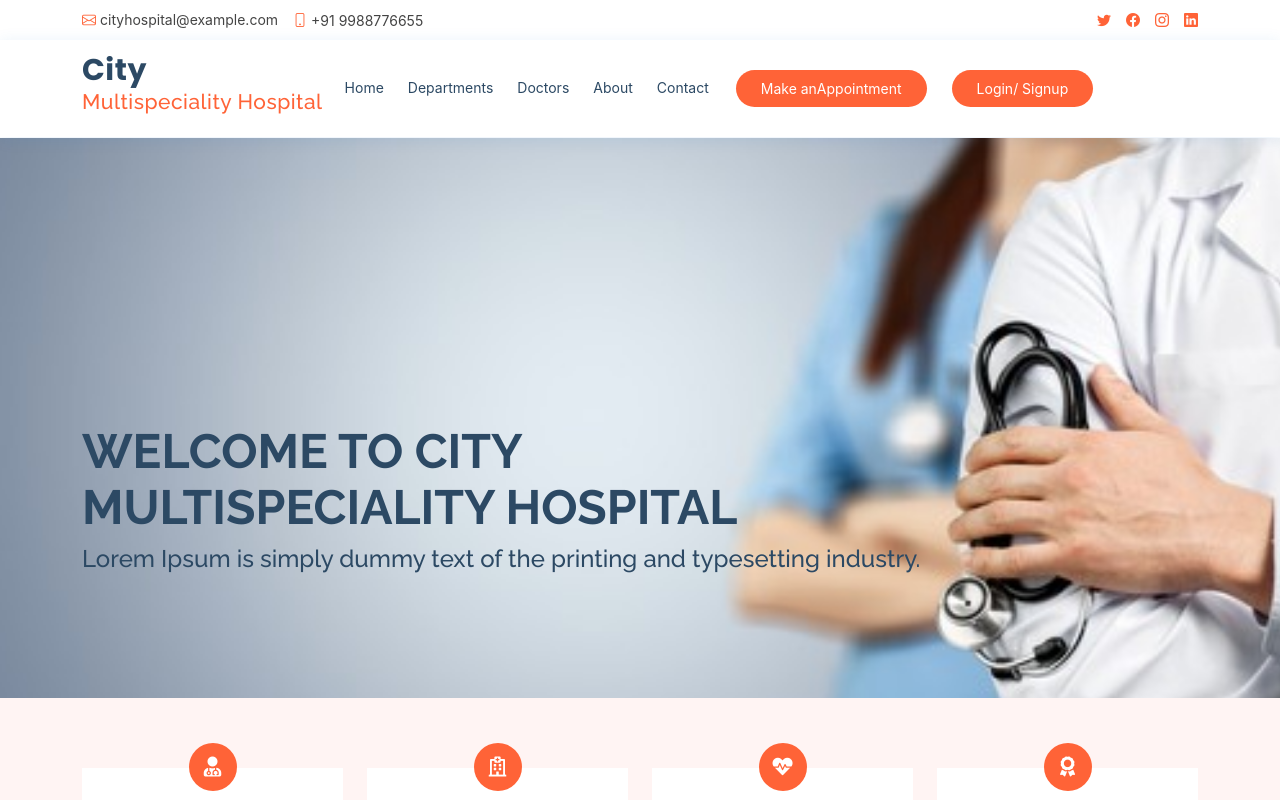
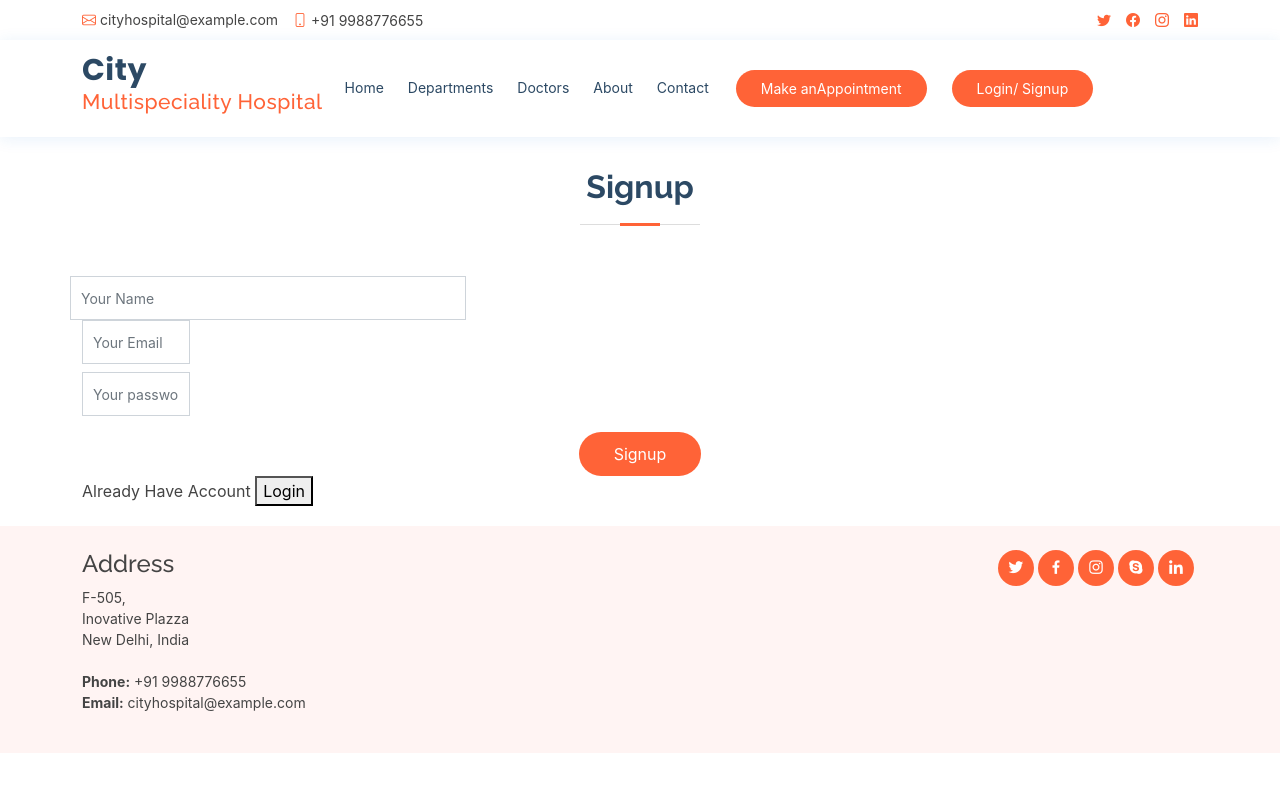
Before and after one commit to satasiyaprince/cityhospital, a React (Create React App) app: page /auth in a window 1280 px wide. Shown: the top 800 px of the page. Built offline with nearby package versions, Linux system fonts and the light colour scheme.

Commit message:
1_9_login

```diff
--- a/src/App.js
+++ b/src/App.js
@@ -10,6 +10,7 @@
 import { Route, Switch } from 'react-router-dom';
 import { useEffect, useState } from 'react';
 import Loading from './Container/Hoc/Loading';
+import Auth from './Container/Auth/Auth';
 
 const HWL = Loading(Home)
 
@@ -25,10 +26,10 @@
 
   return (
     <div>
-      <HWL
+      {/* <HWL
         loading = {loading}
-      />
-      {/* <Header />
+      /> */}
+      <Header />
     <Switch>
       <Route exact path={"/"} component={Home}/>
       <Route exact path={"/departments"} component={Departments}/>
@@ -36,8 +37,9 @@
       <Route exact path={"/doctors"} component={Doctors}/>
       <Route exact path={"/appointment"} component={Appointment}/>
       <Route exact path={"/contact"} component={Contact}/>
+      <Route exact path={"/auth"} component={Auth}/>
     </Switch>
-      <Footer /> */}
+      <Footer />
     </div>
   );
 }
--- a/src/Component/Header/Header.js
+++ b/src/Component/Header/Header.js
@@ -38,9 +38,9 @@
                     </nav>
                     <NavLink to={"/appointment"} className="appointment-btn scrollto"><span className="d-none d-md-inline">Make an</span>
                         Appointment</NavLink>
-                    <a href="#" className="appointment-btn scrollto">
+                    <NavLink to={"/auth"} className="appointment-btn scrollto">
                         <span className="d-none d-md-inline">Login/ Signup</span>
-                    </a>
+                    </NavLink>
                 </div>
             </header>
         </div>
--- /dev/null
+++ b/src/Container/Auth/Auth.js
@@ -0,0 +1,67 @@
+import React, { useState } from 'react';
+
+function Auth(props) {
+    const [userType, setUserType] = useState('Login/Signup');
+    return (
+        <div>
+            <section id="appointment" className="appointment">
+                <div className="container">
+                    <div className="section-title">
+                        {
+                            userType === 'Login' ?
+                                <h2>Login</h2>
+                                :
+                                <h2>Signup</h2>
+                        }
+                    </div>
+
+                    <div action method="post" role="form" className="php-email-form">
+                        <div className="col-md-4 form-group">
+                            {
+
+
+                                userType === 'Login' ?
+                                    null
+                                    :
+                                    <div className="row">
+                                        <input type="text" name="name" className="form-control" id="name" placeholder="Your Name" data-rule="minlen:4" data-msg="Please enter at least 4 chars" />
+                                        <div className="validate" />
+                                    </div>
+                            }
+
+
+                            <div className="row">
+                                <div className="col-md-4 form-group mt-3 mt-md-0">
+                                    <input type="email" className="form-control" name="email" id="email" placeholder="Your Email" data-rule="email" data-msg="Please enter a valid email" />
+                                    <div className="validate" />
+                                </div>
+                            </div>
+                            <div className="row">
+                                <div className="col-md-4 form-group mt-3 mt-md-0">
+                                    <input type="password" className="form-control" name="password" id="password" placeholder="Your password" data-rule="password" data-msg="Please enter a valid password" />
+                                    <div className="validate" />
+                                </div>
+                            </div>
+                        </div>
+                        {
+                            userType === 'Login' ?
+                                <div className="text-center"><button type="submit">Login</button></div>
+                                :
+                                <div className="text-center"><button type="submit">Signup</button></div>
+                        }
+
+                        {
+                            userType === 'Login' ?
+                                <div>Create a new Account <button onClick={() => setUserType('Singup')}>Signup</button></div>
+                                :
+                                <div>Already Have Account <button onClick={() => setUserType('Login')}>Login</button></div>
+                        }
+                    </div>
+                </div>
+            </section >
+
+        </div >
+    );
+}
+
+export default Auth;
--- a/src/Container/Home/Home.js
+++ b/src/Container/Home/Home.js
@@ -5,8 +5,6 @@
 function Home(props) {
     return (
         <div>
-            <Header />
-
             <div>
                 <section id="hero" className="d-flex align-items-center">
                     <div className="container">
@@ -268,7 +266,6 @@
                     </section>
                 </main>
             </div>
-            <Footer />
 
         </div>
     );
```
